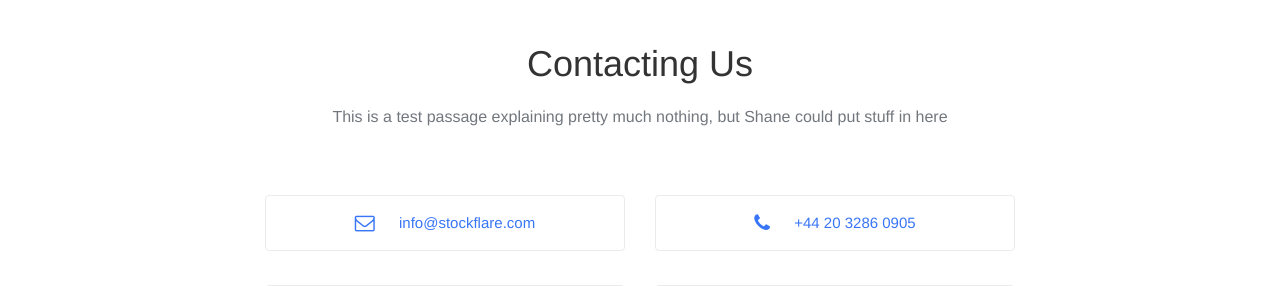
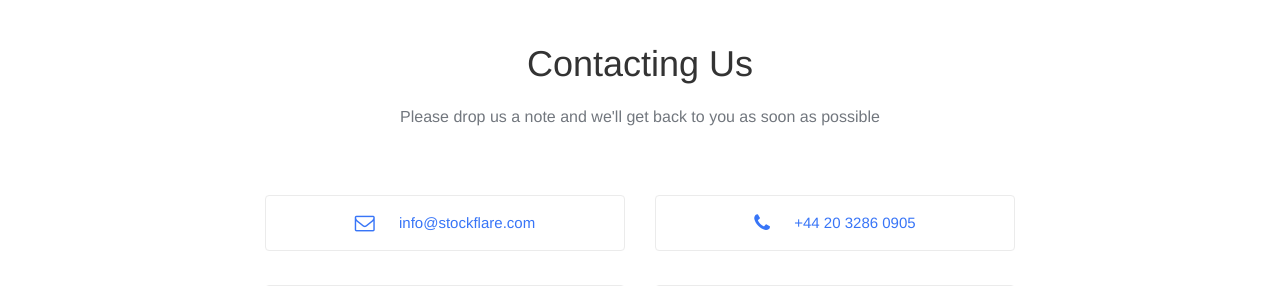
Before and after one commit to Stockflare/pages, a Jekyll site: the page built from contact/index.markdown, in a window 1280 px wide. Shown: the part 205-491 px from the top of the page. Built offline with Jekyll 4.4.1, drawn with Linux system fonts in a browser that asks for light colours; nearby versions of some CDN libraries.

Commit message:
Contact Us page
Wordsmithing.

```diff
--- a/contact/index.markdown
+++ b/contact/index.markdown
@@ -8,7 +8,7 @@
 <div class="row center-text">
 	<div class="col-md-12 heading">
 		<h1>Contacting Us</h1>
-		<p>This is a test passage explaining pretty much nothing, but Shane could put stuff in here</p>
+		<p>Please drop us a note and we'll get back to you as soon as possible</p>
 	</div>
 </div>
 
```
